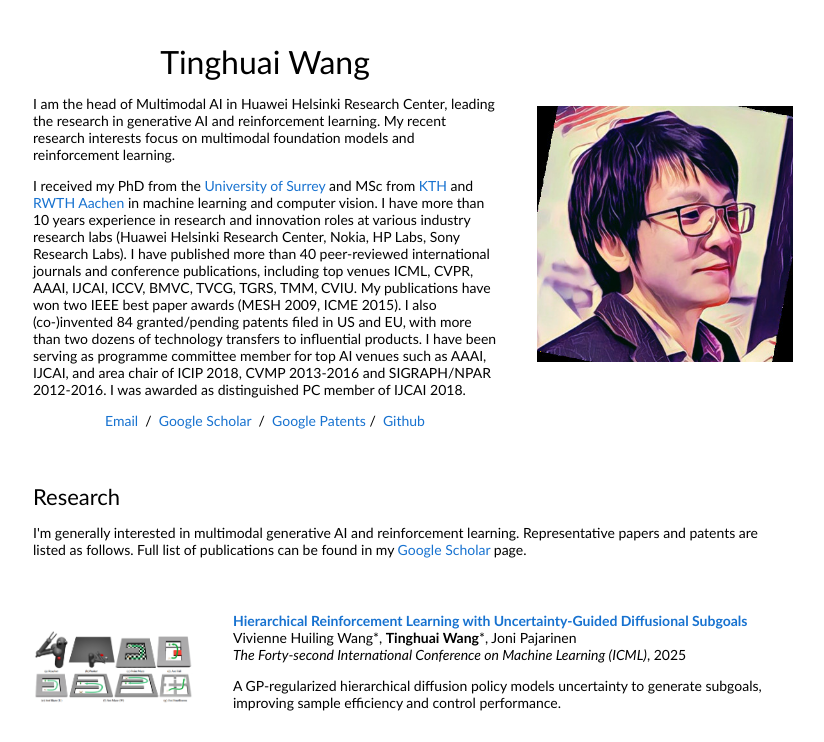
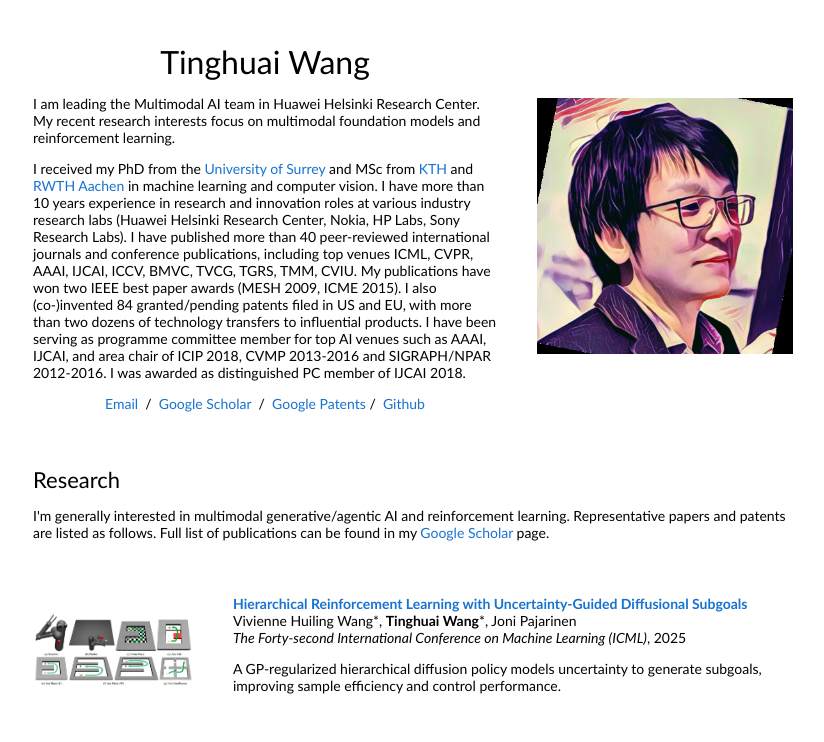
Before and after one commit to thwanguk/thwanguk.github.io, a plain HTML site: page index.html in a window 1280 px wide. Shown: the top 742 px of the page, without its empty margins (227-1051 px from the left). Drawn offline with Linux system fonts and the light colour scheme.

Commit message:
Update index.html

```diff
--- a/index.html
+++ b/index.html
@@ -20,7 +20,7 @@
               <p style="text-align:center">
                 <name>Tinghuai Wang</name>
               </p>
-              <p>I am the head of Multimodal AI in Huawei Helsinki Research Center, leading the research in generative AI and reinforcement learning. My recent research interests focus on multimodal foundation models and reinforcement learning.
+              <p>I am leading the Multimodal AI team in Huawei Helsinki Research Center. My recent research interests focus on multimodal foundation models and reinforcement learning.
               </p>
               <p>
                 I received my PhD from the <a href="https://www.surrey.ac.uk/">University of Surrey</a> and MSc from <a href="https://www.kth.se/en">KTH</a> and <a href="https://www.rwth-aachen.de/">RWTH Aachen</a> in machine learning and computer vision. I have more than 10 years experience in research and innovation roles at various industry research labs (Huawei Helsinki Research Center, Nokia, HP Labs, Sony Research Labs). I have published more than 40 peer-reviewed international journals and conference publications, including top venues ICML, CVPR, AAAI, IJCAI, ICCV, BMVC, TVCG, TGRS, TMM, CVIU. My publications have won two IEEE best paper awards (MESH 2009, ICME 2015). I also (co-)invented 84 granted/pending patents filed in US and EU, with more than two dozens of technology transfers to influential products. I have been serving as programme committee member for top AI venues such as AAAI, IJCAI, and area chair of ICIP 2018, CVMP 2013-2016 and SIGRAPH/NPAR 2012-2016. I was awarded as distinguished PC member of IJCAI 2018.
@@ -42,7 +42,7 @@
             <td style="padding:20px;width:100%;vertical-align:middle">
               <heading>Research</heading>
               <p>
-                I'm generally interested in multimodal generative AI and reinforcement learning.
+                I'm generally interested in multimodal generative/agentic AI and reinforcement learning.
 
                 Representative papers and patents are listed as follows. Full list of publications can be found in my <a href="https://scholar.google.co.uk/citations?user=ZNhNwgsAAAAJ&hl=en">Google Scholar</a> page.
               </p>
```
